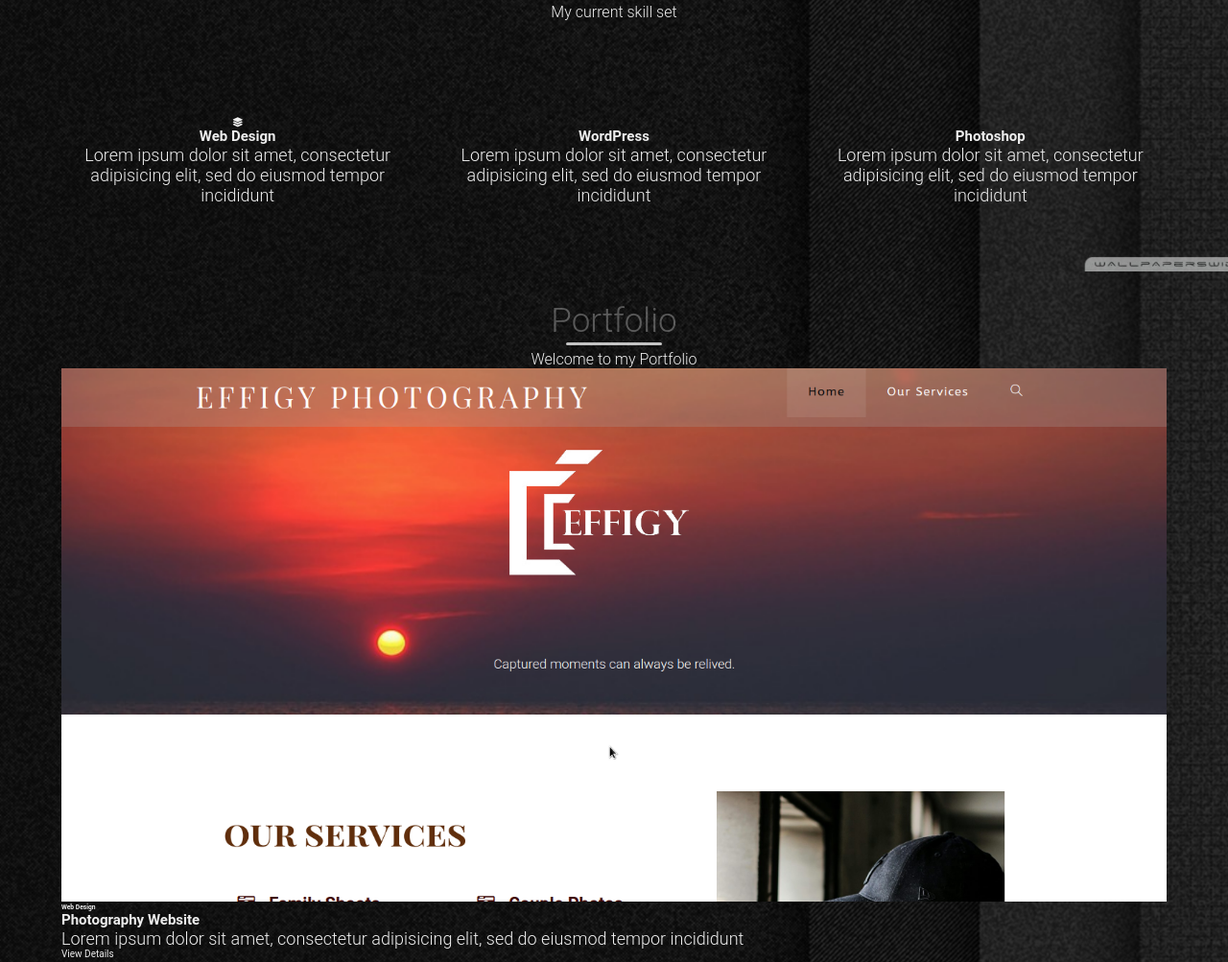
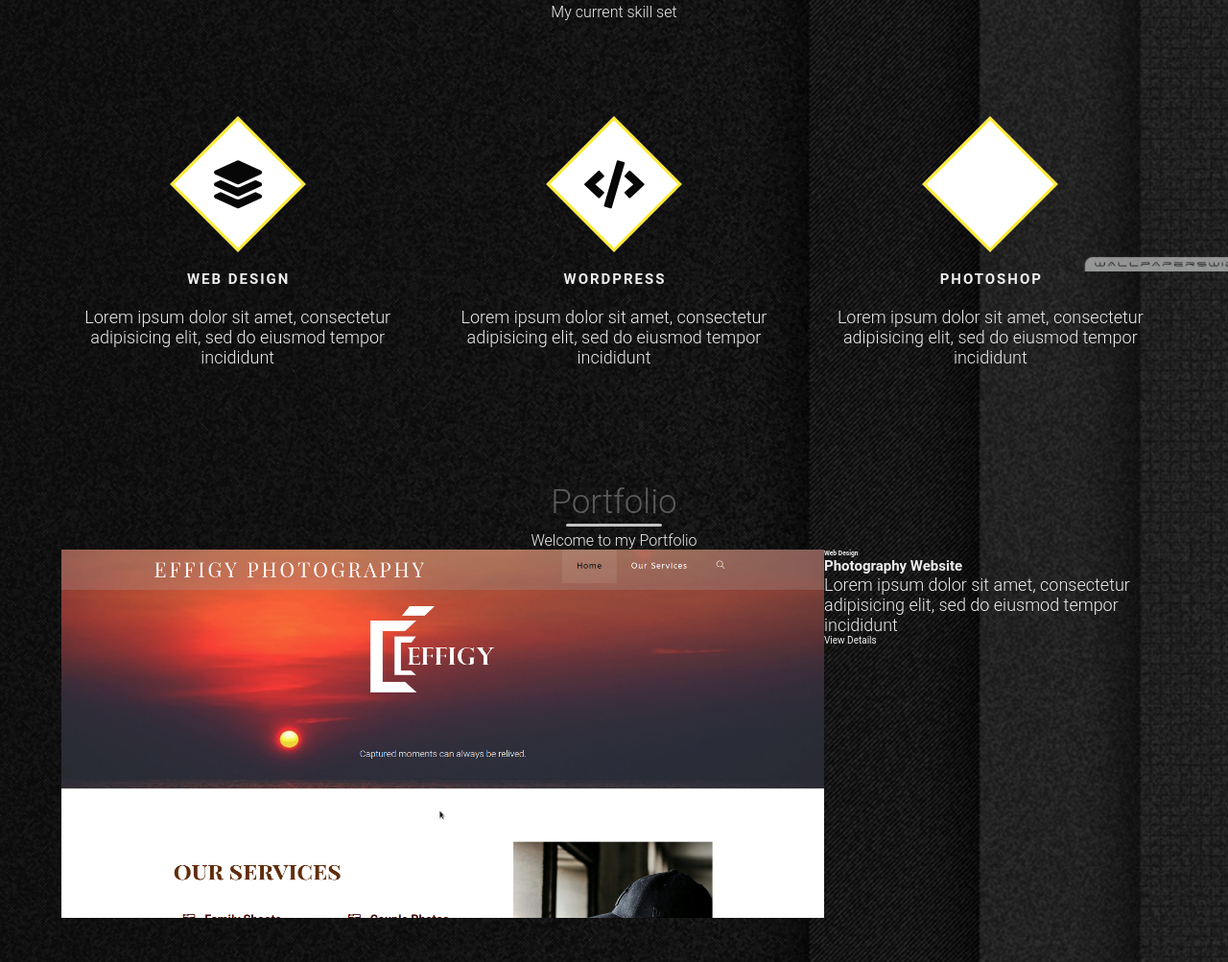
Before and after one commit to WestonJN/WestonJN.github.io, a plain HTML site: page index.html in a window 1280 px wide. Shown: the part 1317-2320 px from the top of the page at 96% size. Drawn offline with nearby package versions, Linux system fonts and the light colour scheme.

Commit message:
css edits

```diff
--- a/index.html
+++ b/index.html
@@ -92,7 +92,7 @@
           </div>
             <div class="skill">
               <div class="icon-container">
-                <i class="fas fa-code-group"></i>
+                <i class="fas fa-code"></i>
               </div>
               <h1>WordPress</h1>
               <p>
@@ -102,7 +102,7 @@
             </div>
             <div class="skill">
                 <div class="icon-container">
-                  <i class="fas fa-chart-group"></i>
+                  <i class="fas fa-chart"></i>
                 </div>
                 <h1>Photoshop</h1>
                 <p>
--- a/main.css
+++ b/main.css
@@ -234,9 +234,39 @@ li{
     grid-gap: 2.5rem;
     text-align: center;
 }
+.skill{
+    display: flex;
+    flex-direction: column;
+    justify-content: center;
+    align-items: center;
+    padding: 2rem;
+}
+.skill h1{
+    text-transform: uppercase;
+    letter-spacing: 2px;
+    margin: 2rem -2px 2rem 0;
+}
+.icon-container{
+    width: 10rem;
+    height: 10rem;
+    border: 3px solid #ffeb38;
+    background-color: #ffffff;
+    margin-bottom: 2rem;
+    display: flex;
+    transform: rotate(45deg);
+}
+.icon-container i{
+    color: rgb(7, 7, 7);
+    font-size: 5rem;
+    margin: auto;
+    transform: rotate(-45deg);
+}
 /*End services*/
 
 /*Start portfolio*/
+.portfolio-item{
+    display: flex;
+}
 /*End services*/
 
 /*Start timeline*/
```
